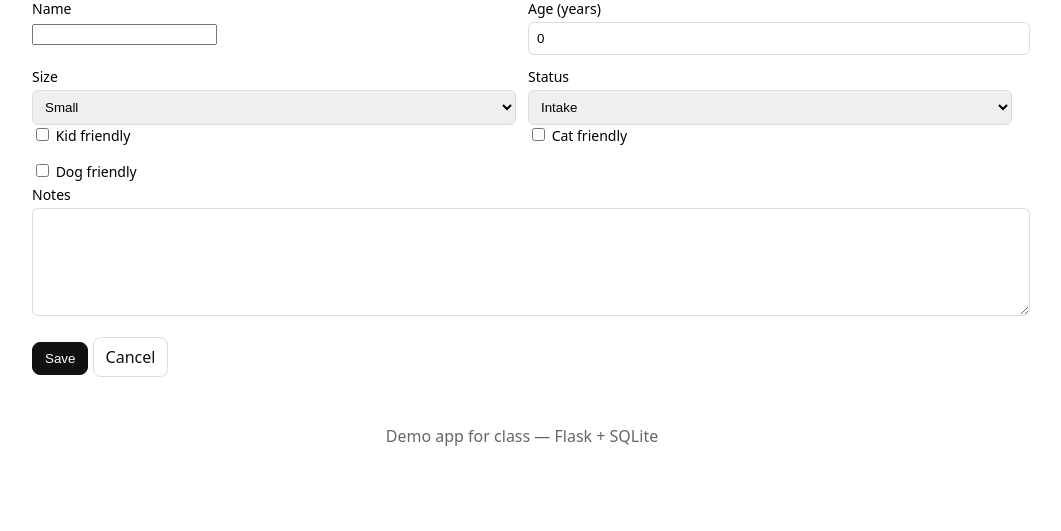
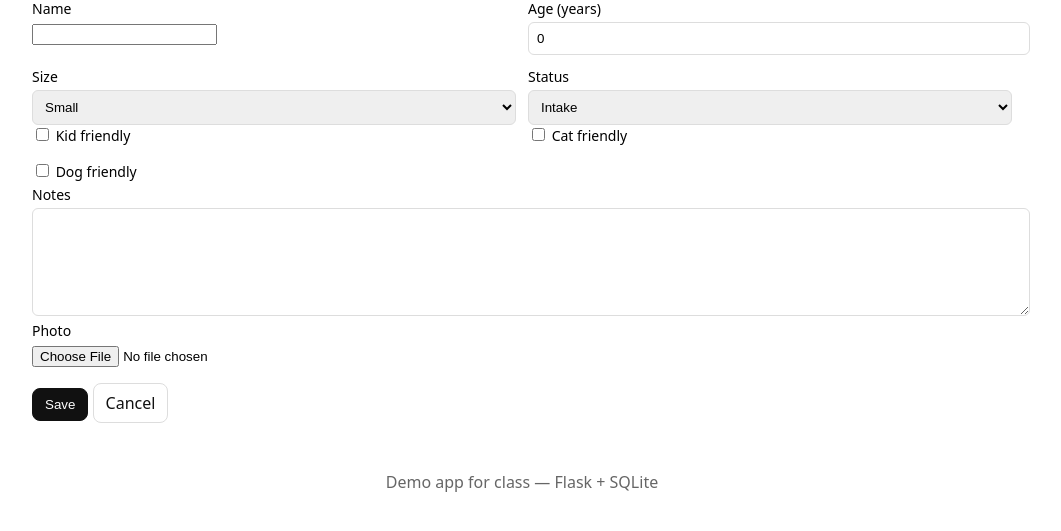
Before and after one commit to alexanmf/dog-app, a Flask app: page /create in a window 1280 px wide. Shown: the part 143-674 px from the top of the page, without its empty margins (118-1179 px from the left). Run offline with Flask 3, Linux system fonts and the light colour scheme.

Commit message:
Add photo upload field to dog profile form
Added a file upload field for dog photos to the form.

```diff
--- a/dog_profile_demo/templates/form.html
+++ b/dog_profile_demo/templates/form.html
@@ -1,7 +1,7 @@
 {% extends "base.html" %}
 {% block content %}
 <h2>{{ 'Edit Dog' if dog else 'New Dog' }}</h2>
-<form method="post">
+<form method="post" enctype="multipart/form-data">
   <div class="row">
     <div>
       <label>Name</label>
@@ -28,6 +28,7 @@
       </select>
     </div>
   </div>
+
   <div class="row">
     <div>
       <label><input type="checkbox" name="kid_friendly" {% if dog and dog.kid_friendly %}checked{% endif %}> Kid friendly</label>
@@ -39,15 +40,27 @@
       <label><input type="checkbox" name="dog_friendly" {% if dog and dog.dog_friendly %}checked{% endif %}> Dog friendly</label>
     </div>
   </div>
+
   <div class="row full">
     <div>
       <label>Notes</label>
       <textarea name="notes" rows="6">{{ dog.notes if dog else '' }}</textarea>
     </div>
   </div>
+
+  <!-- ⭐ Add your photo upload field here -->
+  <div class="row full">
+    <div>
+      <label>Photo</label>
+      <input type="file" name="image" accept="image/*">
+    </div>
+  </div>
+
   <p>
     <button class="btn primary" type="submit">Save</button>
     <a class="btn" href="{{ url_for('index') }}">Cancel</a>
   </p>
+
 </form>
+
 {% endblock %}
```
